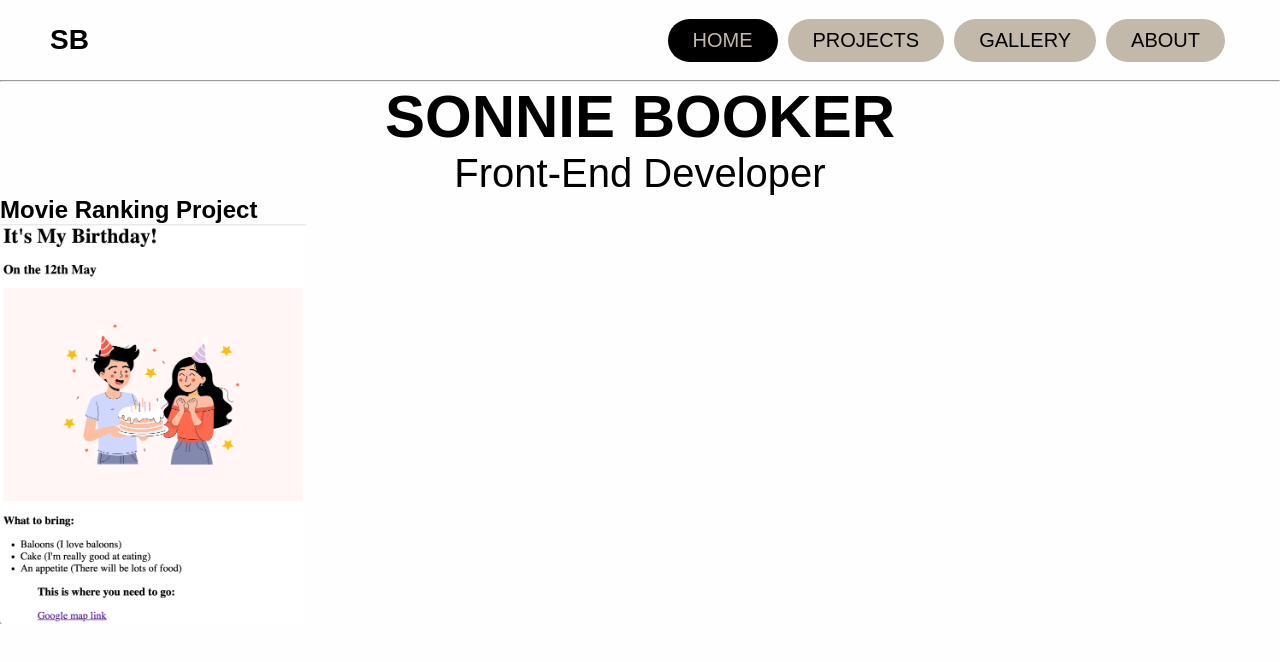
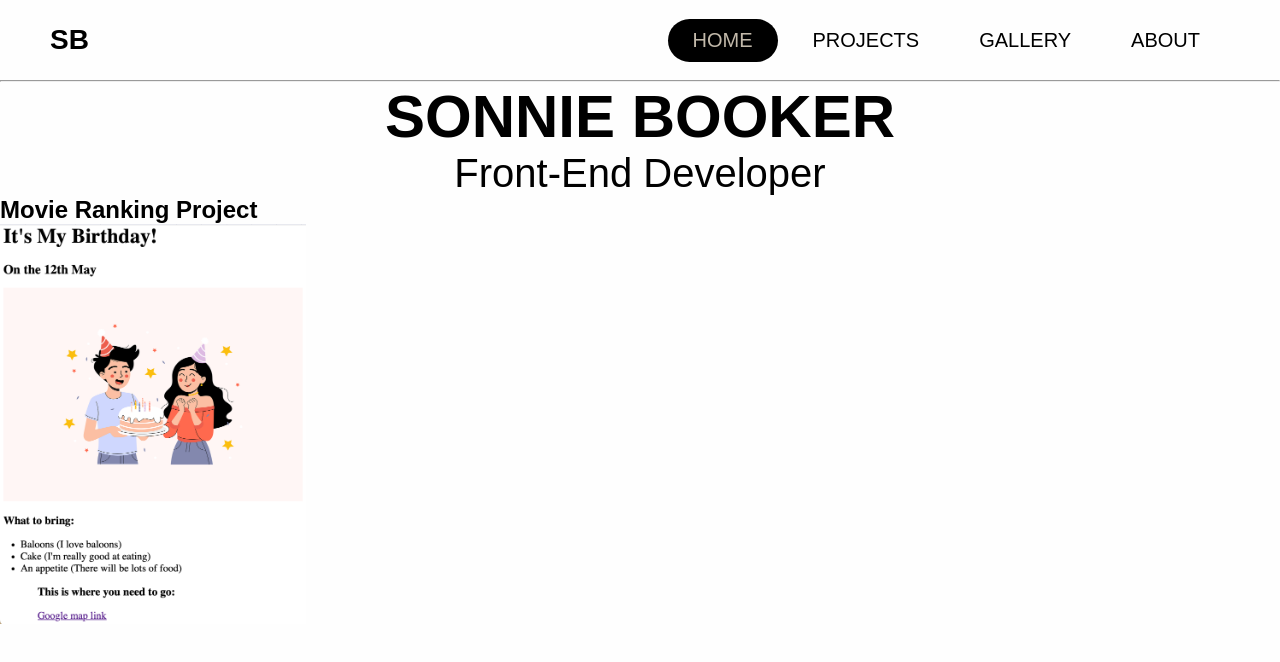
Before and after one commit to sonnie-io/portfolio_website, a plain HTML site: page index.html in a window 1280 px wide. Drawn offline with Linux system fonts and the light colour scheme; a web font is replaced by a local one.

Commit message:
okay final final push for the nav

```diff
--- a/CSS/style.css
+++ b/CSS/style.css
@@ -36,7 +36,6 @@ header {
 .nav-bar ul li a {
     display: block;
     color: #000;
-    background-color: #c2b9aa;
     font-size: 20px;
     padding: 10px 25px;
     border-radius: 50px;
```
